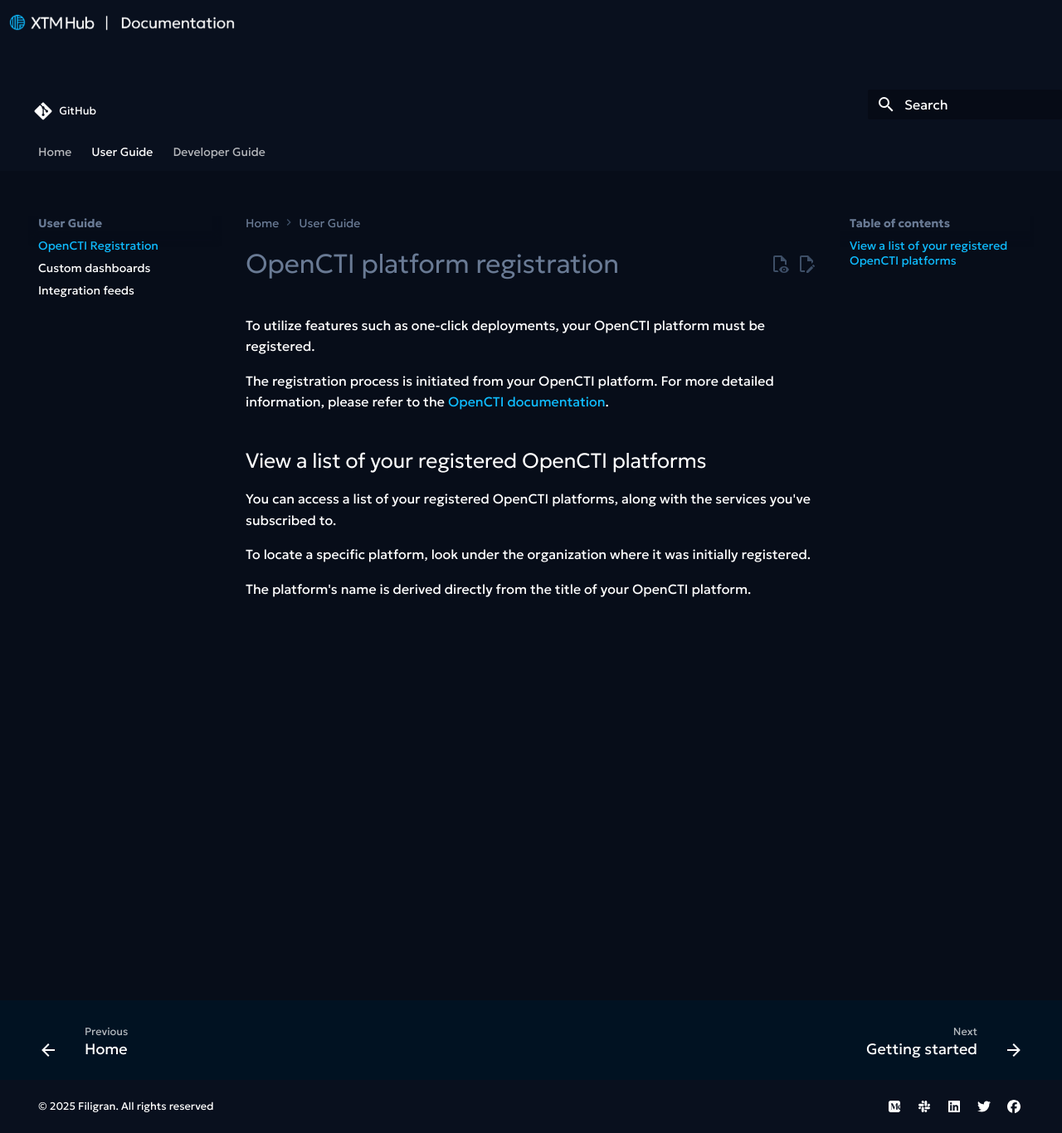
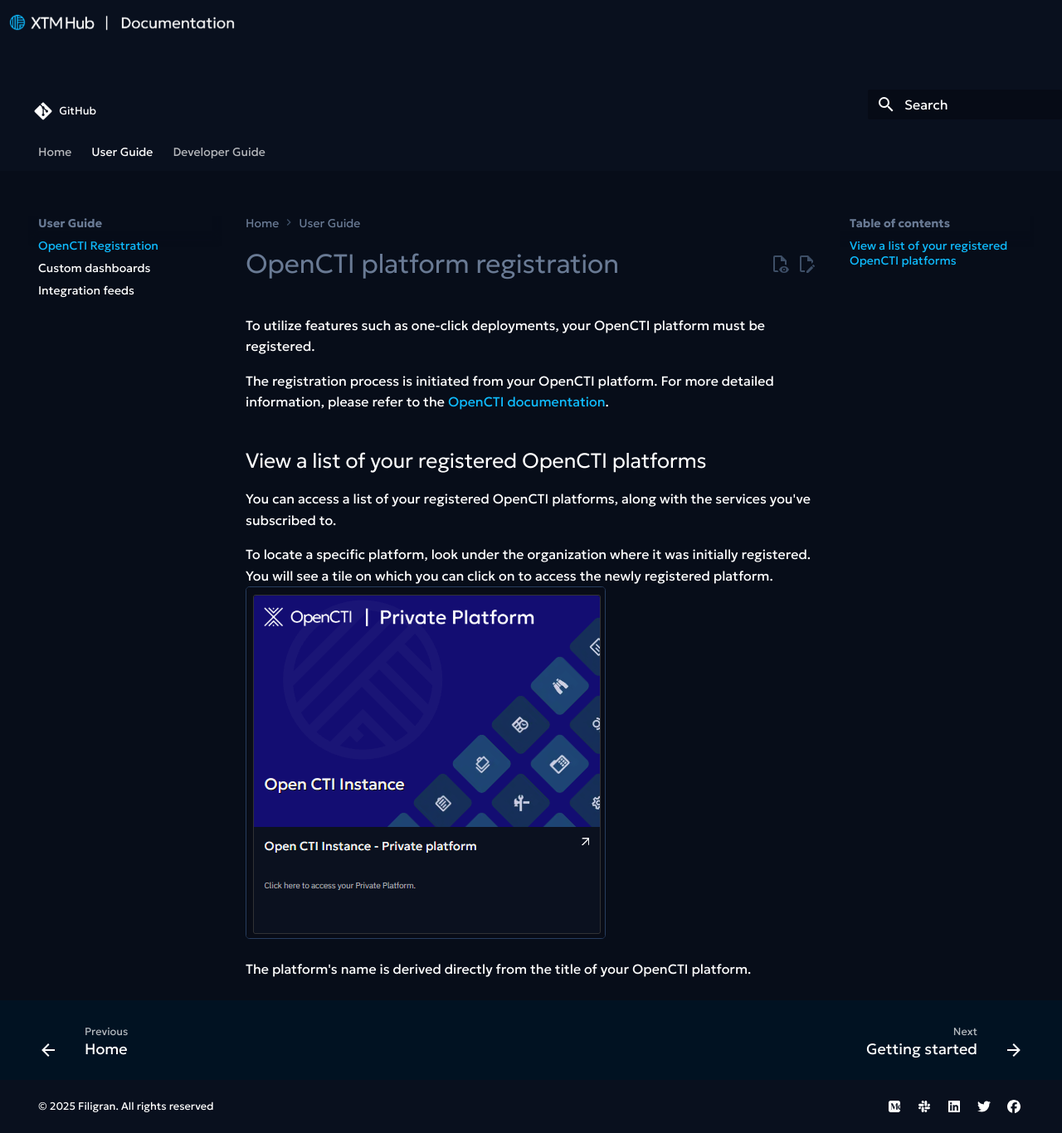
Before and after one commit to FiligranHQ/xtm-hub-docs, an MkDocs documentation site: the page built from docs/user/opencti-registration.md, in a window 1280 px wide and 1366 px high. Shown: the whole window at 83% size. Built offline with MkDocs 1.6.1 and Material for MkDocs 9.7.7, drawn with Linux system fonts in a browser that asks for light colours; comment, search, counter and statistics services are not loaded; the version menu is left out.

Commit message:
[doc] - Add illustration for registered platform

```diff
--- a/docs/user/opencti-registration.md
+++ b/docs/user/opencti-registration.md
@@ -9,6 +9,7 @@
 
 You can access a list of your registered OpenCTI platforms, along with the services you've subscribed to.
 
-To locate a specific platform, look under the organization where it was initially registered.
+To locate a specific platform, look under the organization where it was initially registered. You will see a tile on which you can click on to access the newly registered platform.
+![OpenCTI registered platform illustration](../assets/images/opencti-platform-registered.png)
 
 The platform's name is derived directly from the title of your OpenCTI platform.
```
Also changed, not shown: docs/assets/images/opencti-platform-registered.png (added).
